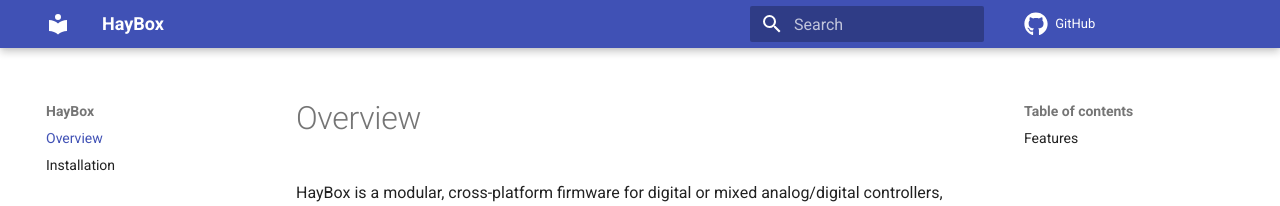
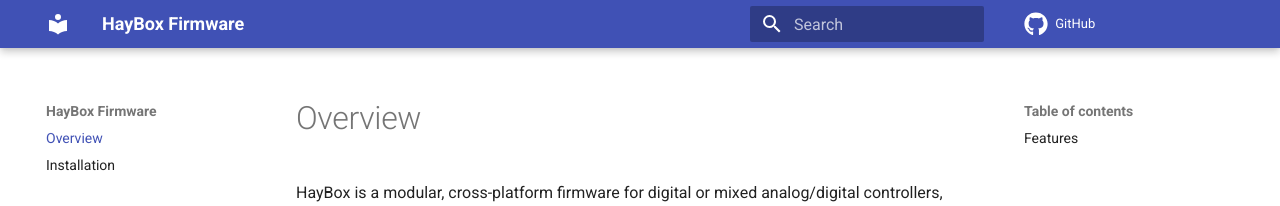
Before and after one commit to JonnyHaystack/HayBox-docs, an MkDocs documentation site: the page built from docs/index.md, in a window 1280 px wide. Shown: the top 206 px of the page. Built offline with MkDocs 1.6.1 and Material for MkDocs 9.7.7, drawn with Linux system fonts in a browser that asks for light colours; comment, search, counter and statistics services are not loaded.

Commit message:
build: update site name

```diff
--- a/mkdocs.yml
+++ b/mkdocs.yml
@@ -1,4 +1,4 @@
-site_name: HayBox
+site_name: HayBox Firmware
 site_url: https://jonnyhaystack.github.io/haybox
 repo_url: https://github.com/JonnyHaystack/HayBox
 theme:
```
